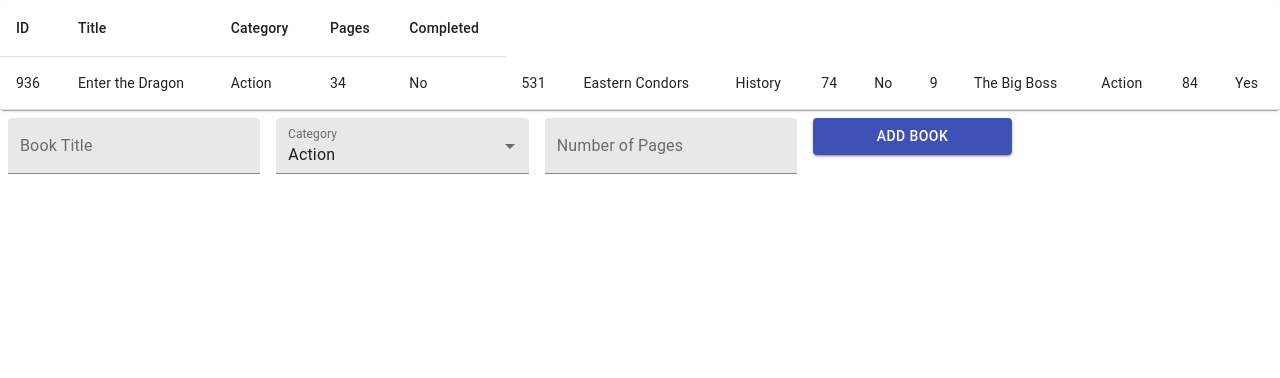
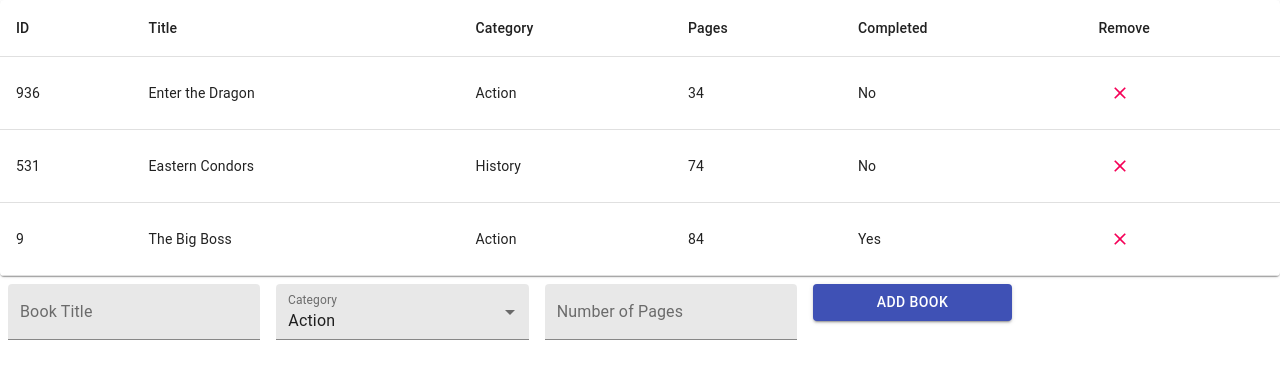
Before and after one commit to oxenprogrammer/Book-Store-App, a React (Create React App) app: page / in a window 1280 px wide. Shown: the top 378 px of the page. Built offline with nearby package versions, Linux system fonts and the light colour scheme.

Commit message:
Feat(bookstore): add book action

```diff
--- a/src/containers/BooksList.js
+++ b/src/containers/BooksList.js
@@ -1,3 +1,4 @@
+import { Fragment, useState } from "react";
 import {
   Table,
   TableBody,
@@ -7,12 +8,21 @@ import {
   TableRow,
 } from "@material-ui/core";
 
+import { ActionButton } from "./ActionButton";
 import { Book } from "../components/Book";
+import CloseIcon from "@material-ui/icons/Close";
+import { ConfirmDialog } from "./ConfirmDialog";
 import Paper from "@material-ui/core/Paper";
 import { connect } from "react-redux";
 
 const BooksList = ({ books }) => {
+  const [confirmDialog, setConfirmDialog] = useState({
+    isOpen: false,
+    title: "",
+    subTitle: "",
+  });
   return (
+    <Fragment>
       <TableContainer component={Paper}>
         <Table aria-label="simple table">
           <TableHead>
@@ -22,10 +32,37 @@ const BooksList = ({ books }) => {
               <TableCell>Category</TableCell>
               <TableCell>Pages</TableCell>
               <TableCell>Completed</TableCell>
+              <TableCell>Remove</TableCell>
             </TableRow>
           </TableHead>
           <TableBody>
             {books.map((book) => (
+              <TableRow key={book.id}>
+                <Book
+                  key={book.id}
+                  id={book.id}
+                  title={book.title}
+                  category={book.category}
+                  pages={book.pages}
+                  read={book.read}
+                />
+                <TableCell>
+                  <ActionButton
+                    color="secondary"
+                    onClick={() => {
+                      setConfirmDialog({
+                        isOpen: true,
+                        title: "Are You Sure You want to Remove this Book?",
+                        subTitle: "You cannot undo this change",
+                      });
+                    }}
+                  >
+                    <CloseIcon fontSize="small" />
+                  </ActionButton>
+                </TableCell>
+              </TableRow>
+            ))}
+            {/* {books.map((book) => (
               <Book
                 key={book.id}
                 id={book.id}
@@ -35,9 +72,28 @@ const BooksList = ({ books }) => {
                 read={book.read}
               />
             ))}
+            <TableCell>
+              <ActionButton
+                color="secondary"
+                onClick={() => {
+                  setConfirmDialog({
+                    isOpen: true,
+                    title: "Are You Sure You want to Delete Patient?",
+                    subTitle: "You cannot undo this change",
+                  });
+                }}
+              >
+                <CloseIcon fontSize="small" />
+              </ActionButton>
+            </TableCell> */}
           </TableBody>
         </Table>
       </TableContainer>
+      <ConfirmDialog
+        confirmDialog={confirmDialog}
+        setConfirmDialog={setConfirmDialog}
+      />
+    </Fragment>
   );
 };
 
```
Lines whose indentation alone changed are shown as unchanged.
